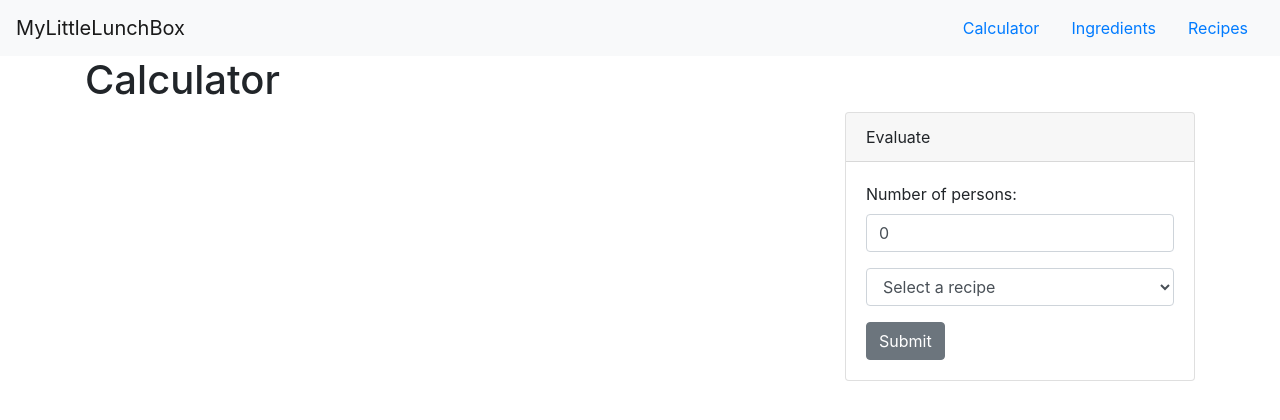
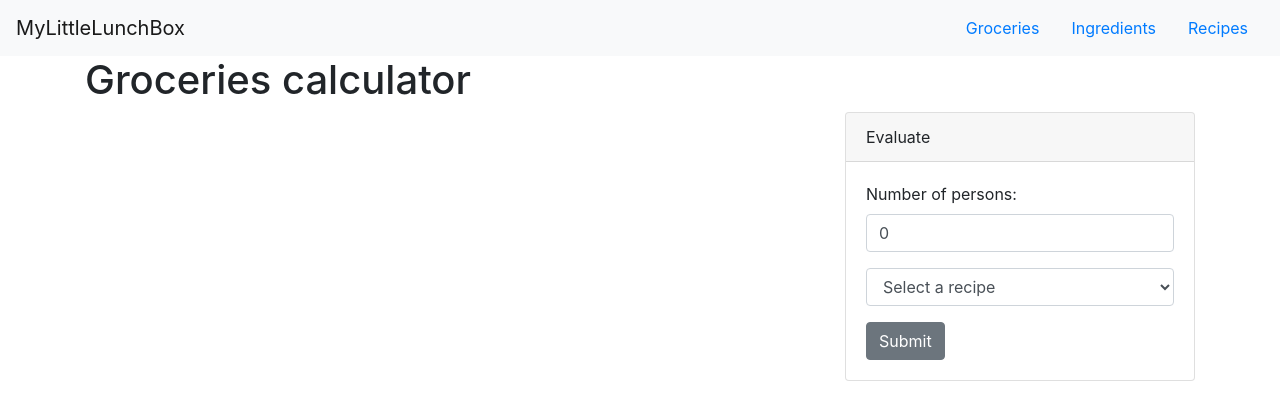
Before and after one commit to yjean/mllb-lunch-calculator, a React (Create React App) app: page / in a window 1280 px wide. Shown: the top 420 px of the page. Built offline with nearby package versions, Linux system fonts and the light colour scheme.

Commit message:
imp: wording for main page

```diff
--- a/src/MainNavigation.js
+++ b/src/MainNavigation.js
@@ -11,7 +11,7 @@ class MainNavigation extends React.Component {
         <Nav>
           <NavItem>
             <NavLink tag={Link} to="/">
-              Calculator
+              Groceries
             </NavLink>
           </NavItem>
           <NavItem>
--- a/src/pages/CalculatorPage.js
+++ b/src/pages/CalculatorPage.js
@@ -115,7 +115,7 @@ class CalculatorPage extends React.Component {
       <ErrorBoundary>
         <div className="CalculatorPage">
           <Container>
-            <h1>Calculator</h1>
+            <h1>Groceries calculator</h1>
             <Row>
               <Col md={8}>
                 {this.state.recipe && (
```
